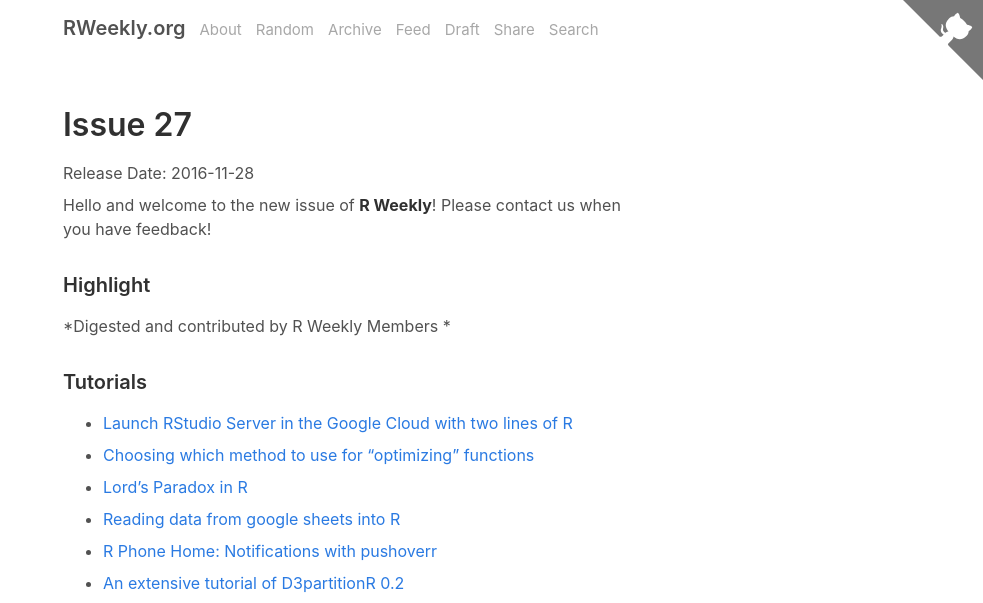
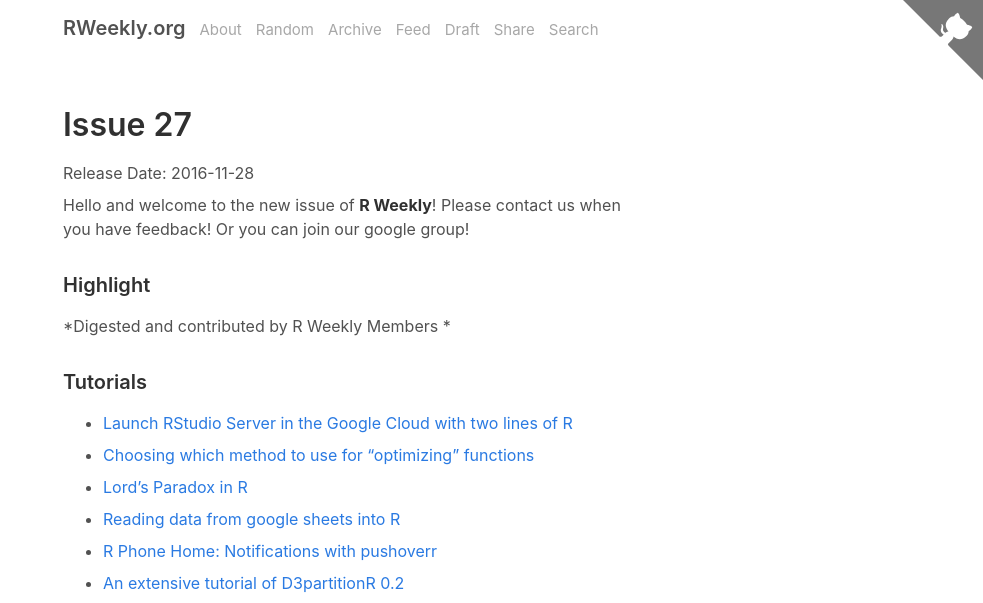
Before and after one commit to rweekly/rweekly.org, a Jekyll site: the page built from draft.md, in a window 1280 px wide and 900 px high, cut to the strip 0-603 px from the top of the window. Shown: the whole strip, without its empty margins (297-1280 px from the left). Built offline with Jekyll 4.4.1, drawn with Linux system fonts in a browser that asks for light colours; emoji names are drawn with the system emoji font; comment, search, counter and statistics services are not loaded.

Commit message:
edit further on release
add 'join info'

```diff
--- a/draft.md
+++ b/draft.md
@@ -5,7 +5,7 @@ title: Issue 27
 
 Release Date: 2016-11-28
 
-Hello and welcome to the new issue of **R Weekly**! Please contact us when you have feedback!
+Hello and welcome to the new issue of **R Weekly**! Please contact us when you have feedback! Or you can join our google group!
 
 ### Highlight
 
```
